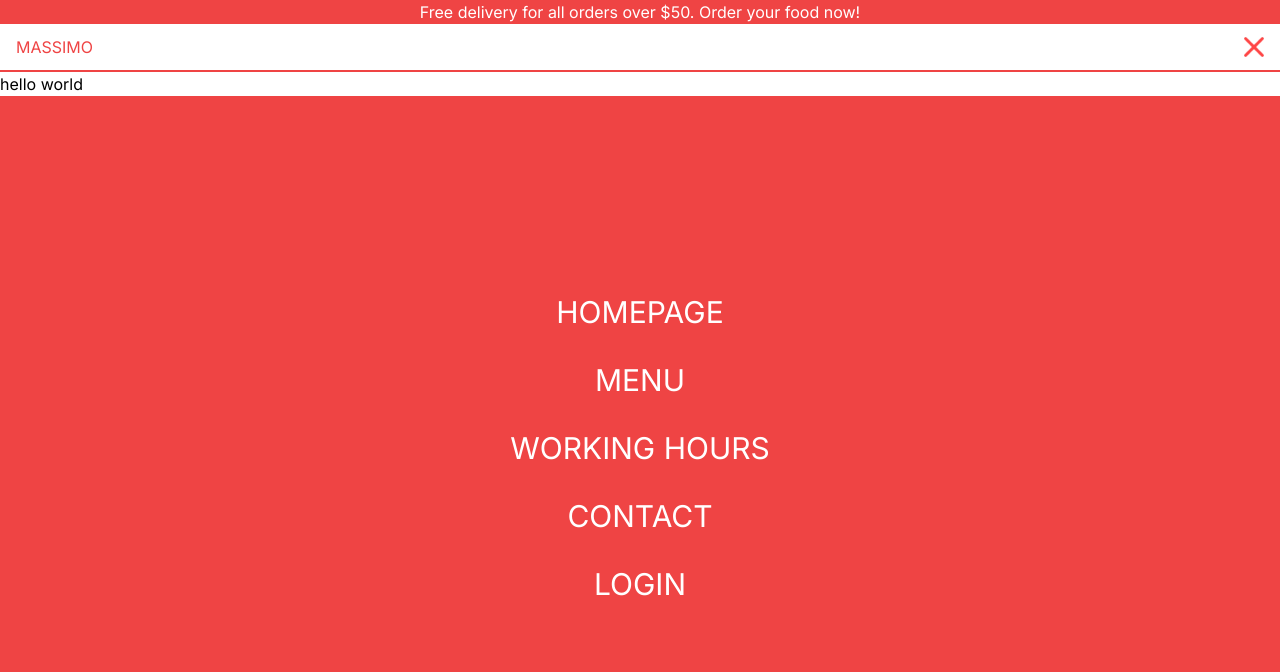
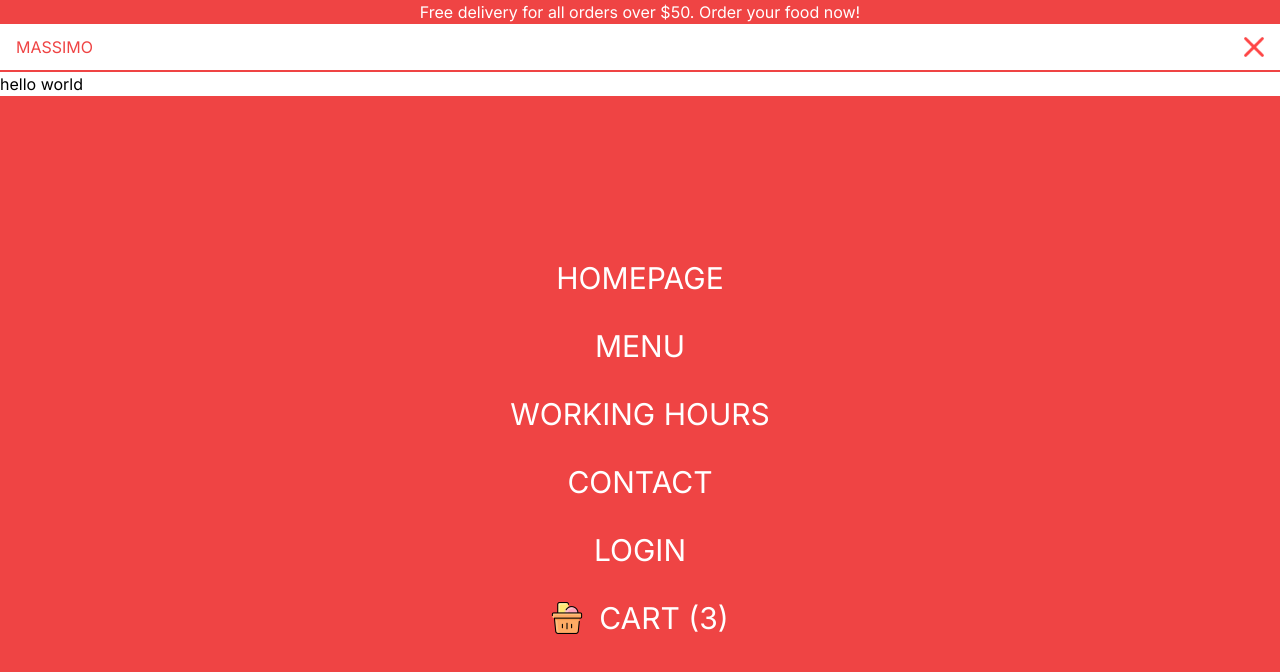
Before and after one commit to mesutsemiz/restaurant, a Next.js app: page / in a window 1280 px wide. Both pictures are taken after a click on the picture 1254 px from the left and 47 px from the top of the page. Shown: the top 672 px of the page. Built offline with nearby package versions, Linux system fonts and the light colour scheme.

Commit message:
cart comp. has been created

```diff
--- /dev/null
+++ b/src/components/CartIcon.tsx
@@ -0,0 +1,16 @@
+import Image from 'next/image'
+import Link from 'next/link'
+import React from 'react'
+
+const CartIcon = () => {
+  return (
+    <Link href="/cart" className=" flex items-center gap-4">
+        <div className='relative w-8 h-8'>
+        <Image src="/cart.png" alt="" fill/>
+        </div>
+        <span> Cart (3)</span>
+    </Link>
+  )
+}
+
+export default CartIcon
--- a/src/components/Menu.tsx
+++ b/src/components/Menu.tsx
@@ -3,6 +3,7 @@
 import Image from "next/image";
 import Link from "next/link";
 import React, { useState } from "react";
+import CartIcon from "./CartIcon";
 
 const links = [
   { id: 1, title: "Homepage", url: "/" },
@@ -35,19 +36,22 @@
           onClick={() => setOpen(false)}
         />
       )}
-      <div className="bg-red-500 text-white absolute left-0 top-24 w-full h-[calc(100vh-6rem)] flex flex-col gap-8 items-center justify-center text-3xl z-10">
+     { open && <div className="bg-red-500 text-white absolute left-0 top-24 w-full h-[calc(100vh-6rem)] flex flex-col gap-8 items-center justify-center text-3xl z-10">
         {links.map((item) => (
-          <Link href={item.url} key={item.id}>
+          <Link href={item.url} key={item.id} onClick={()=>setOpen(false?true:false)}>
             {item.title}
           </Link>
         ))}
 
         {!user ? (
-          <Link href="/login">login</Link>
+          <Link href="/login" onClick={()=>setOpen(false?true:false)}>login</Link>
         ) : (
-          <Link href="/orders"></Link>
+          <Link href="/orders" onClick={()=>setOpen(false?true:false)}></Link>
         )}
-      </div>
+        <Link href="/cart" onClick={()=>setOpen(false?true:false)}>
+          <CartIcon/>
+        </Link>
+      </div>}
     </div>
   );
 };
```
